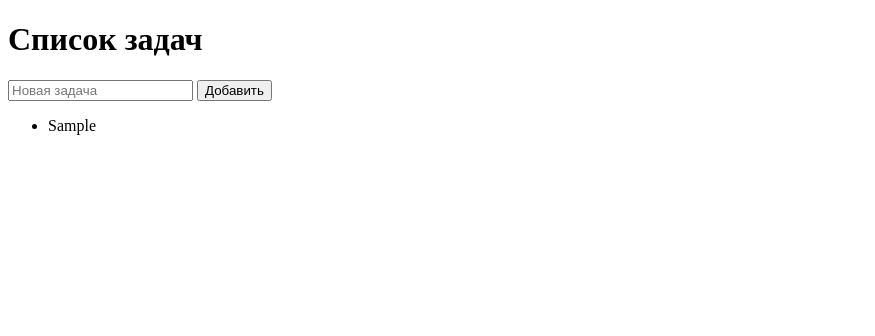
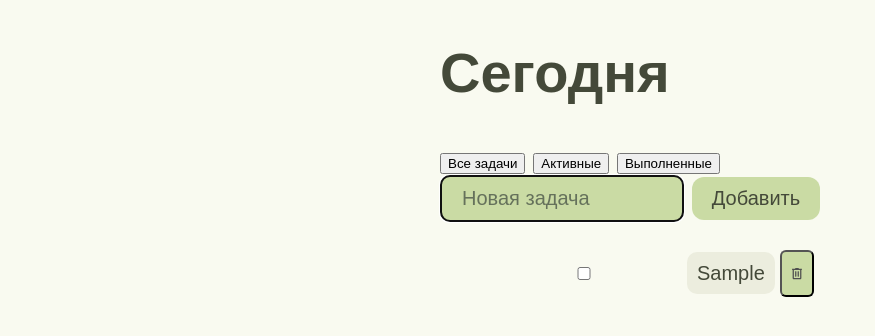
Before and after one commit to zhannigo/rooten-app, a plain HTML site: page index.html in a window 1280 px wide. Both pictures are taken after typing "Sample" into the empty fields and a click on the button "Добавить". Shown: the whole page, without its empty margins (0-875 px from the left). Drawn offline with Linux system fonts and the light colour scheme.

Commit message:
feat: add delete functionality,checkbox and filters

```diff
--- a/index.html
+++ b/index.html
@@ -3,13 +3,20 @@
     <head>
         <meta charset="UTF-8" />
         <title> Rooten app </title>
-        <link rel="stylessheet" href="style.css"/>
+        <link rel="stylesheet" href="style.css"/>
     </head>
-</html>
 <body>
-    <h1>Список задач</h1>
-    <input id="taskInput" type="text" placeholder="Новая задача">
-    <button id="addBtn">Добавить</button>
+    <h1>Сегодня</h1>
+    <div id="filters">
+        <button id="allTasks">Все задачи</button>
+        <button id="activeTasks">Активные</button>
+        <button id="doneTasks">Выполненные</button>
+    </div>
+    <div id="taskControls">
+        <input id="taskInput" type="text" placeholder="Новая задача">
+        <button id="addBtn">Добавить</button>
+    </div>
+
     <ul id="taskList"></ul>
     <script src="script.js"></script>
 </body>
--- a/script.js
+++ b/script.js
@@ -1,29 +1,114 @@
-let tasks = [];
+let allTasks = [];
+let taskIndexNext=1;
 
-const input = /**@type{HTMLInputElement} */(
+const tasksInput = /**@type{HTMLInputElement} */(
     document.getElementById("taskInput")
 );
-const button = /**@type{HTMLButtonElement} */(
+const addTaskBtn = /**@type{HTMLButtonElement} */(
     document.getElementById("addBtn")
 );
-const list = /**@type{HTMLUListElement} */(
+const tasksList = /**@type{HTMLUListElement} */(
     document.getElementById("taskList")
 );
 
+const filteredAll = /**@type{HTMLButtonElement} */(document.getElementById("allTasks"));
+const filteredActive = /**@type{HTMLButtonElement} */(document.getElementById("activeTasks"));
+const filteredDone = /**@type{HTMLButtonElement} */(document.getElementById("doneTasks"));
+
+const filters = [
+    {element: filteredAll, value: 0},
+    {element: filteredActive, value: 1},
+    {element: filteredDone, value: 2},
+];
+
+let currentFilter = 0;
+
+filters.forEach(filter =>{
+    filter.element.addEventListener("click", () =>{
+        currentFilter = filter.value;
+        renderTasks();
+    })
+})
+
 function renderTasks(){
-    list.innerHTML = "";
+    let tasks = allTasks;
+
+    switch (currentFilter) {
+        case 1:
+            tasks = allTasks.filter(task => !task.done);
+            break;
+        case 2:
+            tasks = allTasks.filter(task => task.done);
+            break;
+        default:
+            tasks = allTasks;
+            break;
+    }
+
+    tasksList.innerHTML = "";
 
     for (let i = 0; i < tasks.length; i++) {
-        const li = document.createElement("li");
-        li.textContent = tasks[i];
-        list.appendChild(li);
+        const li = document.createElement('li');
+        const text = document.createElement('span')
+        text.classList.add('task-text');
+        text.textContent = tasks[i].text;
+        const taskId = tasks[i].id;
+
+        const deleteTaskBtn = document.createElement('button');
+        deleteTaskBtn.classList.add('delete-btn');
+        deleteTaskBtn.innerHTML=
+        `<svg width="10" height="12" viewBox="0 0 10 12" fill="none" xmlns="http://www.w3.org/2000/svg">
+            <path d="M1.875 11.25C1.53125 11.25 1.23708 11.1277 0.9925 10.8831C0.7475 10.6381 0.625 10.3438 0.625 10V1.875C0.447917 1.875 0.299375 1.81521 0.179375 1.69562C0.0597918 1.57562 0 1.42708 0 1.25C0 1.07292 0.0597918 0.924375 0.179375 0.804375C0.299375 0.684792 0.447917 0.625 0.625 0.625H3.125C3.125 0.447917 3.185 0.299375 3.305 0.179375C3.42458 0.0597916 3.57292 0 3.75 0H6.25C6.42708 0 6.57563 0.0597916 6.69563 0.179375C6.81521 0.299375 6.875 0.447917 6.875 0.625H9.375C9.55208 0.625 9.70042 0.684792 9.82 0.804375C9.94 0.924375 10 1.07292 10 1.25C10 1.42708 9.94 1.57562 9.82 1.69562C9.70042 1.81521 9.55208 1.875 9.375 1.875V10C9.375 10.3438 9.25271 10.6381 9.00813 10.8831C8.76313 11.1277 8.46875 11.25 8.125 11.25H1.875ZM1.875 1.875V10H8.125V1.875H1.875ZM3.125 8.125C3.125 8.30208 3.185 8.45042 3.305 8.57C3.42458 8.69 3.57292 8.75 3.75 8.75C3.92708 8.75 4.07563 8.69 4.19563 8.57C4.31521 8.45042 4.375 8.30208 4.375 8.125V3.75C4.375 3.57292 4.31521 3.42437 4.19563 3.30437C4.07563 3.18479 3.92708 3.125 3.75 3.125C3.57292 3.125 3.42458 3.18479 3.305 3.30437C3.185 3.42437 3.125 3.57292 3.125 3.75V8.125ZM5.625 8.125C5.625 8.30208 5.685 8.45042 5.805 8.57C5.92458 8.69 6.07292 8.75 6.25 8.75C6.42708 8.75 6.57563 8.69 6.69563 8.57C6.81521 8.45042 6.875 8.30208 6.875 8.125V3.75C6.875 3.57292 6.81521 3.42437 6.69563 3.30437C6.57563 3.18479 6.42708 3.125 6.25 3.125C6.07292 3.125 5.92458 3.18479 5.805 3.30437C5.685 3.42437 5.625 3.57292 5.625 3.75V8.125Z" fill="#4F4F4F"/>
+            </svg>`
+
+        deleteTaskBtn.addEventListener("click",()=>{
+            deleteTask(taskId);
+        })
+        li.classList.add('task');
+        if(tasks[i].done){li.classList.add('task-done');}
+
+        const checkbox = document.createElement('input');
+        checkbox.type = "checkbox";
+        checkbox.checked = tasks[i].done;
+        checkbox.addEventListener('change', () => {
+            changeTaskState(taskId, checkbox.checked);
+        });
+
+        li.appendChild(checkbox);
+        li.appendChild(text);
+        li.appendChild(deleteTaskBtn);
+        tasksList.appendChild(li);
     }
 }
 
-button.addEventListener("click",() => {
-    const text = input.value.trim();
+function changeTaskState(index, state){
+    const task = allTasks.find(task => task.id === index);
+    if(!task) return;
+    task.done = state;
+    renderTasks();
+}
+
+function deleteTask(index){
+    allTasks = allTasks.filter(task => task.id !== index);
+    renderTasks();
+}
+
+tasksInput.addEventListener("keydown", (event) =>{
+    if(event.key === "Enter"){
+        addTaskBtn.click();
+    }
+});
+
+addTaskBtn.addEventListener("click",() => {
+    const text = tasksInput.value.trim();
     if (text==="") return;
-    tasks.push(text);
-    input.value="";
+    allTasks.push({
+        id: taskIndexNext++,
+        text: text,
+        done: false
+    });
+    //tasks.push(text);
+    tasksInput.value="";
+    tasksInput.focus();
     renderTasks();
 });
--- a/style.css
+++ b/style.css
@@ -1,15 +1,80 @@
+@font-face {
+  font-family: 'Inter';
+  font-style: italic;
+  font-weight: 100 900;
+  font-display: swap;
+  src: url(fonts/UcCm3FwrK3iLTcvnUwkT9nA2.woff2) format('woff2');
+  unicode-range: U+0460-052F, U+1C80-1C8A, U+20B4, U+2DE0-2DFF, U+A640-A69F, U+FE2E-FE2F;
+}
+
 body{
-    font-family: Impact, Haettenschweiler, 'Arial Narrow Bold', sans-serif;
+    font-family: 'Inter', sans-serif;
+    font-size: 28px;
     max-width: 400px;
     margin: 40px auto;
+    color: #444939;
+
+    background: #F9FAF0;
 }
+
 input{
-    padding: 6px;
+    align-content: flex-start;
+    font-size: 20px;
+    padding: 10px 20px;
+    row-gap: 10px;
+
+    width: 200px;
+
+    background: #CADBA4;
+    border-radius: 9px;
+    border-color: #CADBA4;
+    color: #444939;
 }
-button{
-    padding: 6px 10px;
-    margin-left: 5px;
+
+::placeholder{
+    font-style: 600;
+    font-size: 20px;
+    align-self: auto;
+
+    color: #65715b;
+    border-color: #CADBA4;
 }
+
 li{
-    margin-top: 8px;
+    list-style-type: none;
+    margin-top: 15px;
+    margin-bottom: 15px;
 }
+.task-text{
+    font-size: 20px;
+    padding: 10px 10px;
+
+    background: #ECEDDE;
+    border-radius: 10px;
+    color: #444939;
+}
+
+#addBtn{
+    font-size: 20px;
+    padding: 10px 20px;
+    background: #CADBA4;
+    border: 0px;
+    border-radius: 12px;
+    color: #444939;
+    border-color: #CADBA4;
+}
+
+.delete-btn{
+    font-size: 20px;
+    padding: 10px 10px; /*отступ внутри*/
+    margin-left: 5px;  /*отступ снаружи*/
+    background: #CADBA4;
+    border-radius: 6px;
+}
+.delete-btn svg {
+    height: auto;
+}
+.task-done{
+    text-decoration: line-through;
+    opacity: 0.5;
+}
```
Also changed, not shown: fonts/UcCm3FwrK3iLTcvnUwkT9nA2.woff2 (added).
